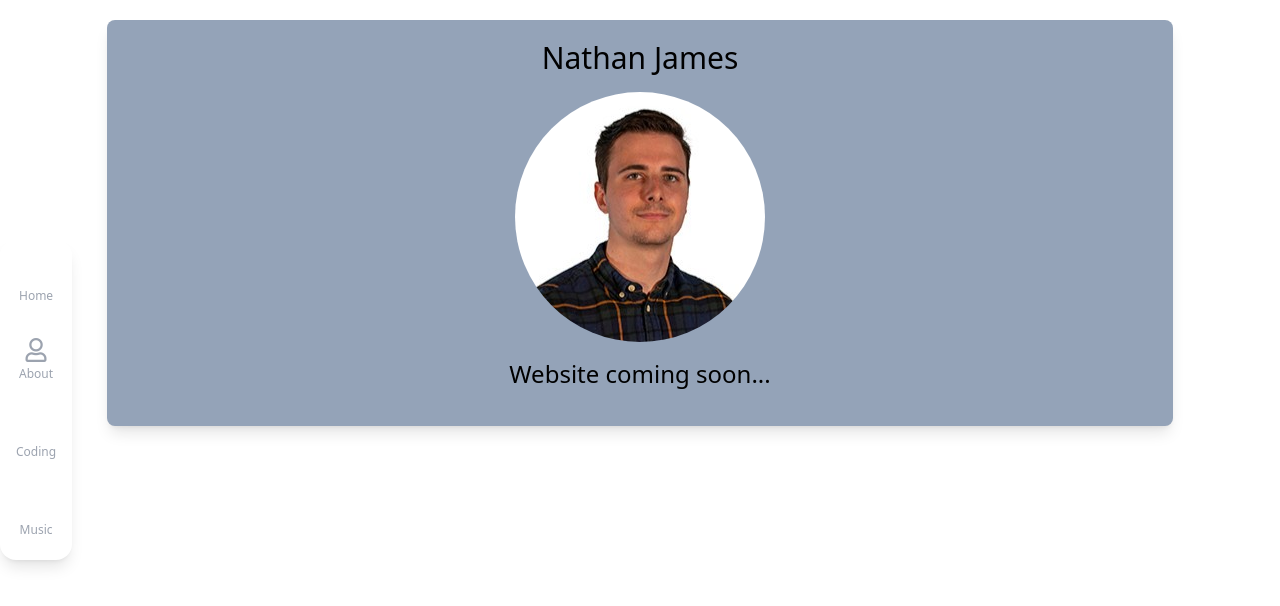
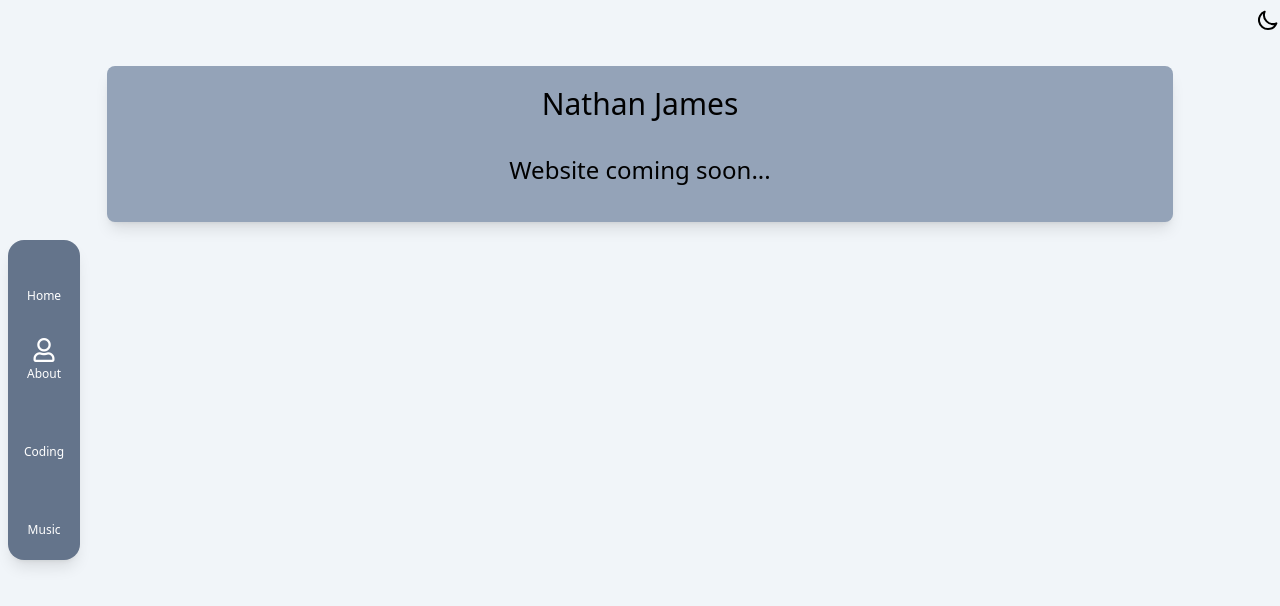
Before and after one commit to Nathanjms/nj-vue, a Vue app: page / in a window 1280 px wide. Shown: the top 606 px of the page. Built offline with nearby package versions, Linux system fonts and the light colour scheme.

Commit message:
Dark mode with toggle

```diff
--- a/src/App.vue
+++ b/src/App.vue
@@ -1,21 +1,23 @@
 <script setup>
 import './assets/css/index.css';
 import Navbar from './components/Navbar.vue';
+import DarkModeToggle from './components/DarkModeToggle.vue';
 </script>
 
 <template>
+  <div class="h-screen dark:bg-slate-700 bg-slate-100">
+
     <Navbar />
     <div class="container mx-auto">
+      <DarkModeToggle />
       <div class="bg-slate-400 py-5 mx-auto w-5/6 text-center my-5 rounded-lg shadow-lg">
         <h1 class="text-3xl font-medium pb-4">
           Nathan James
         </h1>
-      <img alt="Photo of Nathan James"
-        class="mx-auto rounded-full  hover:scale-110 hover:shadow-lg transition duration-300 ease-in-out"
-        src="./assets/images/nathan_square.jpg" />
-      <h1 class="text-2xl font-medium py-4 hover:rotate-12 transition-all">
+        <h2 class="text-2xl font-medium py-4 hover:rotate-12 transition-all">
           Website coming soon...
-      </h1>
+        </h2>
+      </div>
     </div>
   </div>
 </template>
--- a/src/assets/css/index.css
+++ b/src/assets/css/index.css
@@ -1,3 +1,7 @@
 @tailwind base;
 @tailwind components;
 @tailwind utilities;
+
+#app {
+    min-height: 100vh;
+}
--- /dev/null
+++ b/src/components/DarkModeToggle.vue
@@ -0,0 +1,45 @@
+<script setup>
+import { onMounted, ref } from 'vue';
+
+const theme = ref('light');
+
+const toggleDarkMode = () => {
+    theme.value = theme.value === 'light' ? 'dark' : 'light';
+    localStorage.setItem('theme', theme.value);
+    toggleDarkModeClass(theme);
+};
+
+onMounted(() => {
+    theme.value = localStorage.getItem('theme'); //gets stored theme value if any
+    toggleDarkModeClass(theme);
+});
+
+const toggleDarkModeClass = (theme) => {
+    if (theme.value === 'dark') {
+        document.documentElement.classList.add('dark');
+    } else {
+        document.documentElement.classList.remove('dark');
+    }
+};
+</script>
+
+<template>
+    <div class="py-2 text-right" :class="theme == 'dark' ? 'text-white' : 'text-black'">
+        <button @click="toggleDarkMode" aria-label="Toggle themes">
+            <span v-if="this.theme == 'dark'">
+                <svg xmlns="http://www.w3.org/2000/svg" class="h-6 w-6" fill="none" viewBox="0 0 24 24"
+                    stroke="currentColor" stroke-width="2">
+                    <path stroke-linecap="round" stroke-linejoin="round"
+                        d="M12 3v1m0 16v1m9-9h-1M4 12H3m15.364 6.364l-.707-.707M6.343 6.343l-.707-.707m12.728 0l-.707.707M6.343 17.657l-.707.707M16 12a4 4 0 11-8 0 4 4 0 018 0z" />
+                </svg>
+            </span>
+            <span v-else>
+                <svg xmlns="http://www.w3.org/2000/svg" class="h-6 w-6" fill="none" viewBox="0 0 24 24"
+                    stroke="currentColor" stroke-width="2">
+                    <path stroke-linecap="round" stroke-linejoin="round"
+                        d="M20.354 15.354A9 9 0 018.646 3.646 9.003 9.003 0 0012 21a9.003 9.003 0 008.354-5.646z" />
+                </svg>
+            </span>
+        </button>
+    </div>
+</template>
--- a/src/components/NavItem.vue
+++ b/src/components/NavItem.vue
@@ -5,8 +5,8 @@ defineProps(['name', 'link', 'icon']);
     <div class="flex-1 group hover:scale-110">
         <a :href="link" class="flex items-end justify-center text-center
                 mx-auto px-2 pt-2 w-full
-                text-gray-400
-                group-hover:text-purple-700
+                text-white dark:text-gray-600
+                group-hover:text-purple-400  dark:group-hover:text-purple-700
                 border-b-2 border-transparent
         ">
             <span class="block px-1 pt-1 pb-2">
--- a/src/components/Navbar.vue
+++ b/src/components/Navbar.vue
@@ -28,9 +28,9 @@ const navItems = [
 </script>
 <template>
 
-    <div class="mx-auto fixed z-50 bottom-0 md:top-0 w-full md:w-auto md:flex md:items-center">
-        <div class="px-1 bg-white shadow-lg rounded-2xl">
-            <div class="flex md:flex-col md:py-1 dark:bg-slate-100">
+    <div class="mx-auto fixed z-50 bottom-0 md:top-0 md:ml-2 w-full md:w-auto md:flex md:items-center">
+        <div class="px-1 dark:bg-slate-200 shadow-lg rounded-2xl bg-slate-500">
+            <div class="flex md:flex-col md:py-1">
                 <NavItem v-for="navItem in navItems" :link="navItem.link" :name="navItem.name" :icon="navItem.icon" />
             </div>
         </div>
```
Lines whose indentation alone changed are shown as unchanged.
